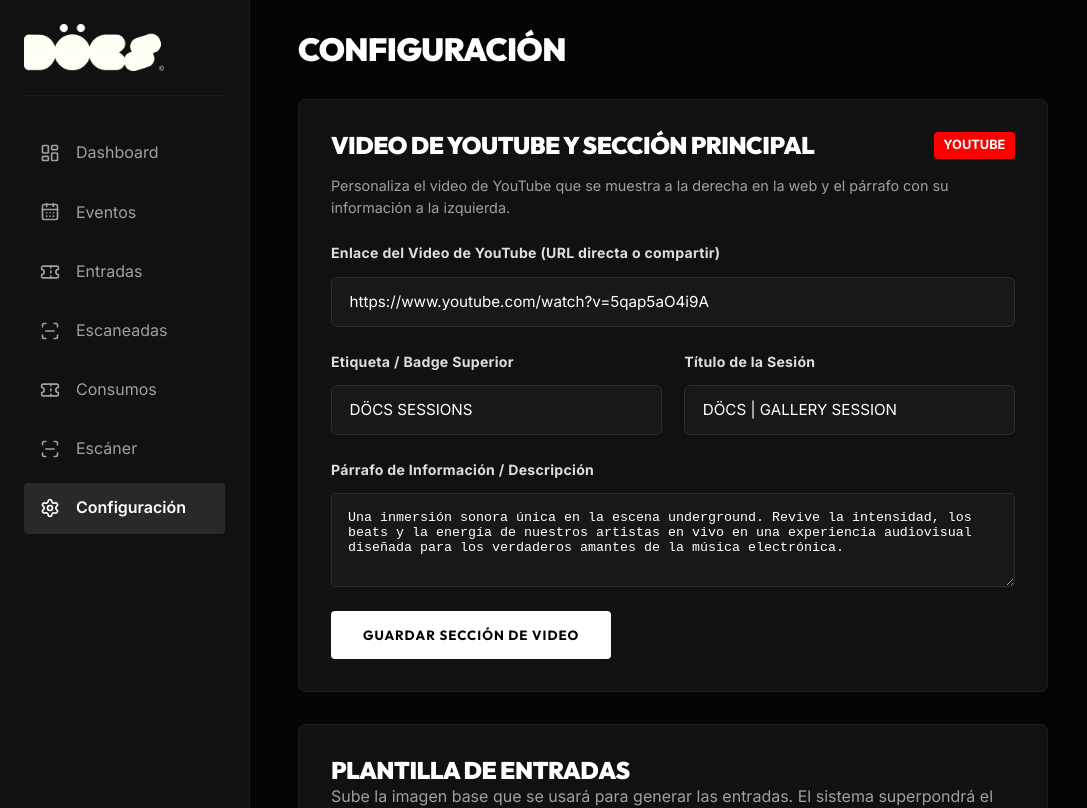
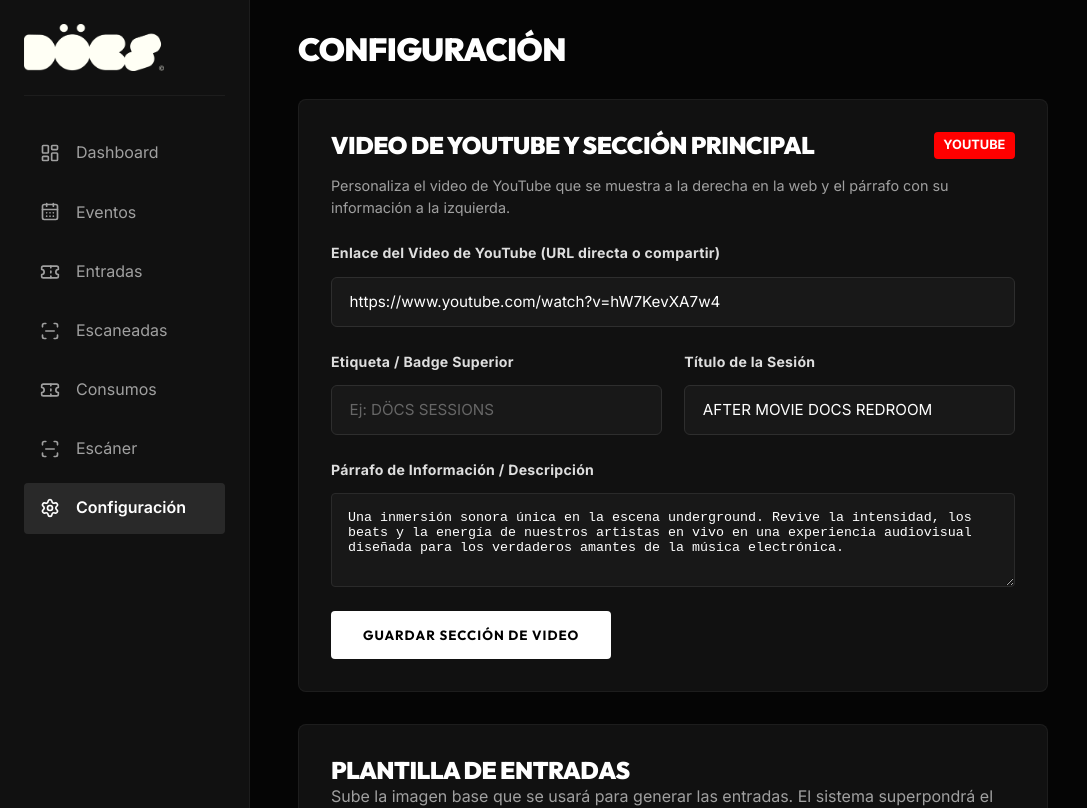
Before and after one commit to Villegascs/DOCSVE, a Next.js app: page /admin/settings in a window 1280 px wide. Shown: the top 808 px of the page, without its empty margins (0-1087 px from the left). Built offline with nearby package versions, Linux system fonts and the light colour scheme; no server answers; sample sign-in values are in the browser's storage.

Commit message:
fix: remover badge DOCS SESSIONS, cambiar titulo a AFTER MOVIE DOCS REDROOM con tamano mas compacto y enlazar video solicitado

```diff
--- a/app/admin/settings/page.jsx
+++ b/app/admin/settings/page.jsx
@@ -9,10 +9,10 @@ export default function AdminSettings() {
 
   // Video Section Settings
   const [videoSettings, setVideoSettings] = useState({
-    title: 'DÖCS | GALLERY SESSION',
-    subtitle: 'DÖCS SESSIONS',
+    title: 'AFTER MOVIE DOCS REDROOM',
+    subtitle: '',
     description: 'Una inmersión sonora única en la escena underground. Revive la intensidad, los beats y la energía de nuestros artistas en vivo en una experiencia audiovisual diseñada para los verdaderos amantes de la música electrónica.',
-    youtubeUrl: 'https://www.youtube.com/watch?v=5qap5aO4i9A'
+    youtubeUrl: 'https://www.youtube.com/watch?v=hW7KevXA7w4'
   });
   const [savingVideo, setSavingVideo] = useState(false);
   const [videoToast, setVideoToast] = useState(null);
--- a/app/api/admin/video-section/route.js
+++ b/app/api/admin/video-section/route.js
@@ -3,10 +3,10 @@ import { NextResponse } from 'next/server';
 import { db } from '@/lib/firebase-admin';
 
 const DEFAULT_VIDEO_DATA = {
-  title: "DÖCS | GALLERY SESSION",
-  subtitle: "DÖCS SESSIONS",
+  title: "AFTER MOVIE DOCS REDROOM",
+  subtitle: "",
   description: "Una inmersión sonora única en la escena underground. Revive la intensidad, los beats y la energía de nuestros artistas en vivo en una experiencia audiovisual diseñada para los verdaderos amantes de la música electrónica.",
-  youtubeUrl: "https://www.youtube.com/watch?v=5qap5aO4i9A"
+  youtubeUrl: "https://www.youtube.com/watch?v=hW7KevXA7w4"
 };
 
 export async function GET() {
--- a/app/globals.css
+++ b/app/globals.css
@@ -640,11 +640,11 @@ h4 {
 
 .session-title {
     font-family: var(--font-heading);
-    font-size: clamp(2.2rem, 3.8vw, 3.6rem);
-    font-weight: 900;
+    font-size: clamp(1.4rem, 2.3vw, 2.1rem);
+    font-weight: 800;
     text-transform: uppercase;
-    letter-spacing: 1px;
-    line-height: 1.15;
+    letter-spacing: 1.5px;
+    line-height: 1.25;
     color: #ffffff;
     margin: 0;
 }
@@ -736,7 +736,8 @@ h4 {
     }
 
     .session-title {
-        font-size: 2.2rem;
+        font-size: 1.45rem;
+        letter-spacing: 1.2px;
     }
 
     .session-description {
```
Also changed, not shown: app/components/EventsGrid.jsx (+3 -10 lines).
